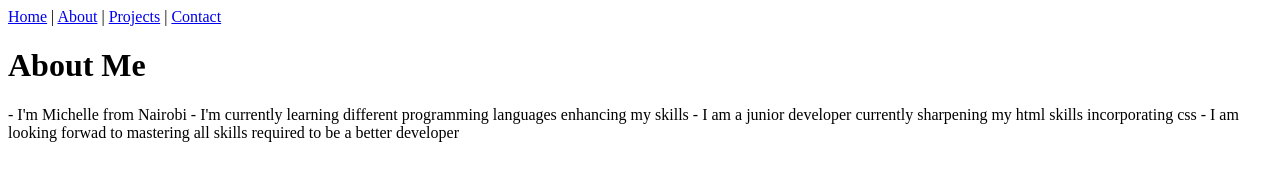
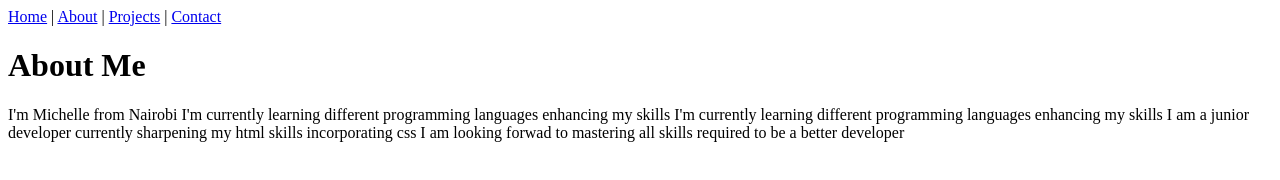
Before and after one commit to coddy-m/iyf-s10-week-01-coddy-m, a plain HTML site: page about.html in a window 1280 px wide. Drawn offline with Linux system fonts and the light colour scheme.

Commit message:
Update about.html

```diff
--- a/about.html
+++ b/about.html
@@ -16,10 +16,11 @@
   <!-- paste your header + nav here, but update Home link to index.html -->
 
   <h1>About Me</h1>
-  <p>- I'm Michelle from Nairobi
-     - I'm currently learning different programming languages enhancing my skills
-     - I am a junior developer currently sharpening my html skills incorporating css
-     - I am looking forwad to mastering all skills required to be a better developer
+  <p></p>I'm Michelle from Nairobi
+  I'm currently learning different programming languages enhancing my skills
+      I'm currently learning different programming languages enhancing my skills
+      I am a junior developer currently sharpening my html skills incorporating css
+      I am looking forwad to mastering all skills required to be a better developer
 
   </p>
   <!-- footer -->
```
